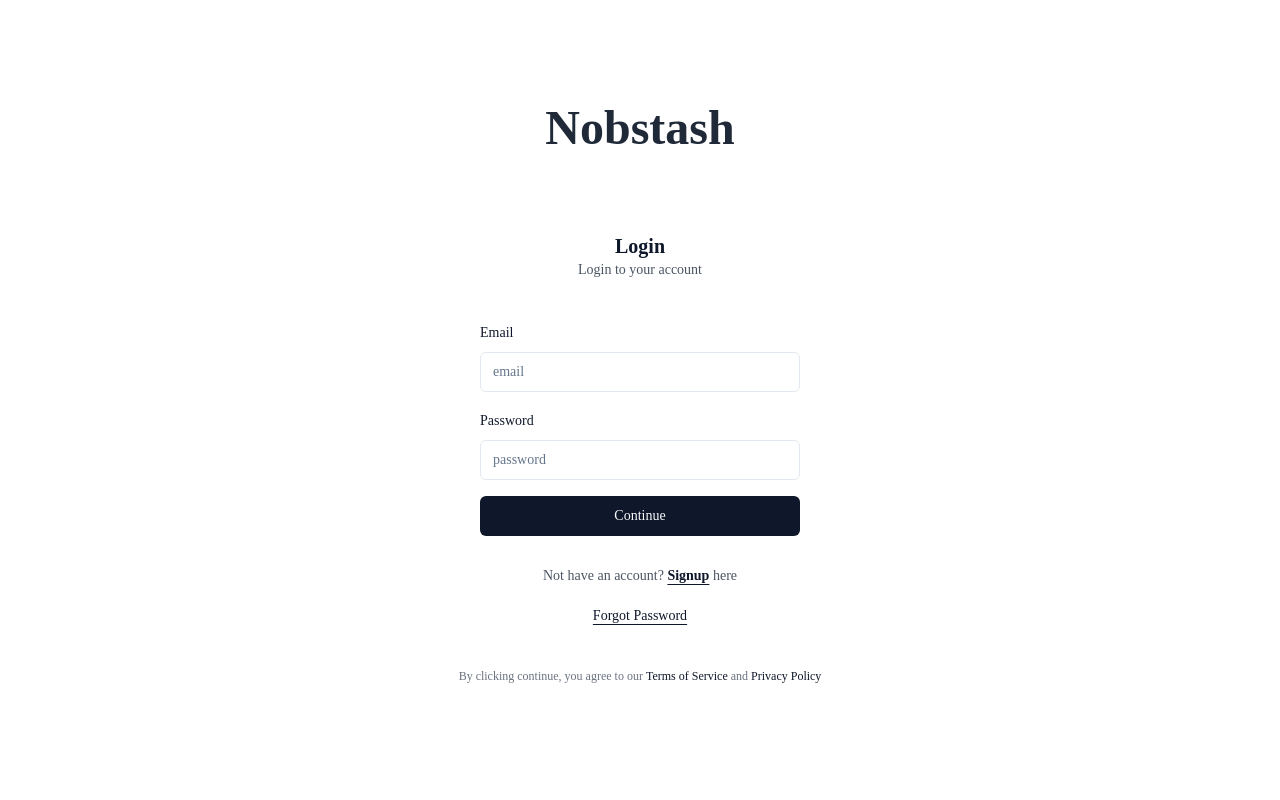
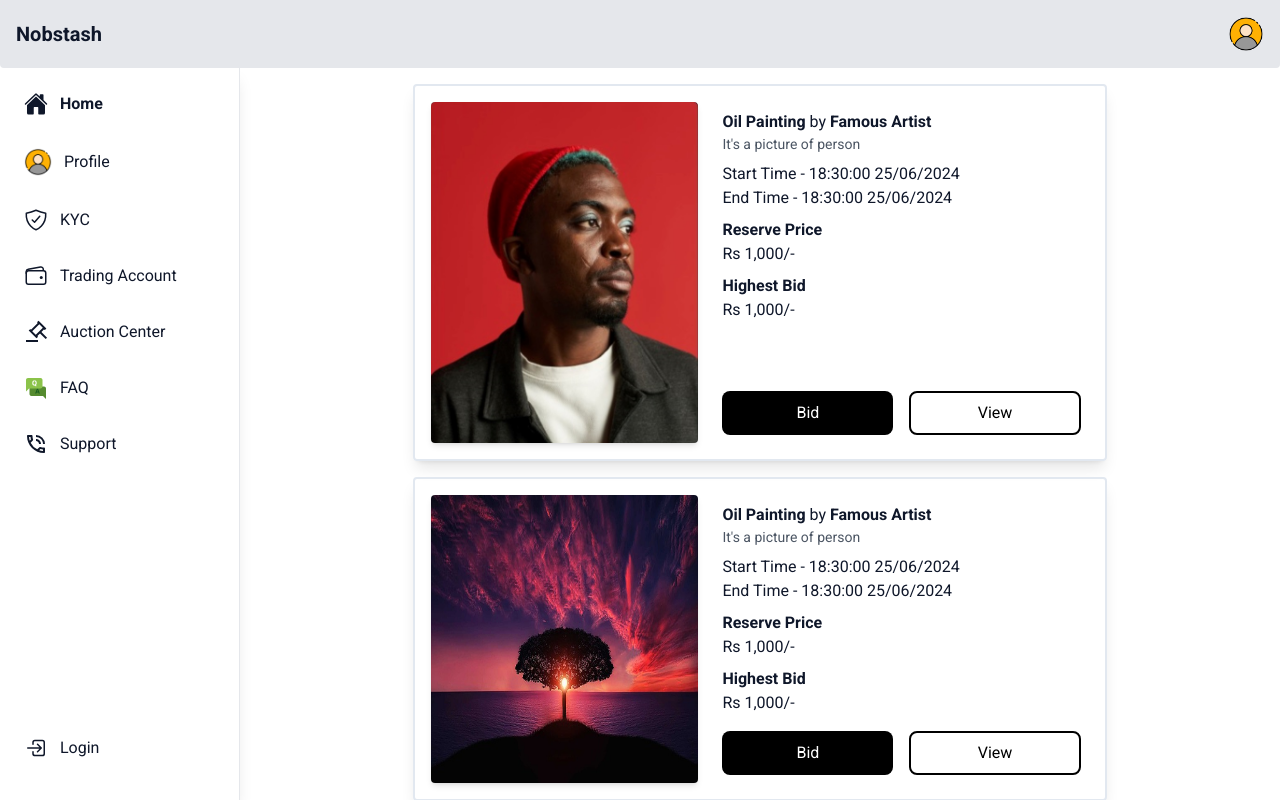
Before and after one commit to DEEPVYAS03/NOBSTASH, a React (Create React App) app in the folder frontend/: page / in a window 1280 px wide. Before the commit this address led to /login. Built offline with nearby package versions, Linux system fonts and the light colour scheme.

Commit message:
Home Page Routing changes

```diff
--- a/frontend/package.json
+++ b/frontend/package.json
@@ -25,6 +25,7 @@
     "react-cookie": "^7.1.4",
     "react-dom": "^18.3.1",
     "react-hook-form": "^7.51.5",
+    "react-hot-toast": "^2.4.1",
     "react-icons": "^5.2.1",
     "react-redux": "^9.1.2",
     "react-router-dom": "^6.23.1",
--- a/frontend/public/index.html
+++ b/frontend/public/index.html
@@ -15,6 +15,8 @@
       user's mobile device or desktop. See https://developers.google.com/web/fundamentals/web-app-manifest/
     -->
     <link rel="manifest" href="%PUBLIC_URL%/manifest.json" />
+    <link href="https://fonts.googleapis.com/css2?family=Roboto:wght@400;500;700&display=swap" rel="stylesheet">
+
     <!--
       Notice the use of %PUBLIC_URL% in the tags above.
       It will be replaced with the URL of the `public` folder during the build.
--- a/frontend/src/App.js
+++ b/frontend/src/App.js
@@ -1,119 +1,82 @@
-import React from 'react';
+import React from "react";
 import {
   BrowserRouter as Router,
   Routes,
   Route,
   Navigate,
-} from 'react-router-dom';
-import useAuth from './redux/dispatch/useAuth';
+} from "react-router-dom";
 
-import SignUp from './pages/Auth/Signup';
-import Login from './pages/Auth/Login';
-import ForgotPassword from './pages/Auth/ForgotPassword';
-import ResetPassword from './pages/Auth/ResetPassword';
+import SignUp from "./pages/Auth/Signup";
+import Login from "./pages/Auth/Login";
+import ForgotPassword from "./pages/Auth/ForgotPassword";
+import ResetPassword from "./pages/Auth/ResetPassword";
 
-import FAQ from './pages/FAQs/FAQ';
-import ManageFAQs from './pages/FAQs/ManageFAQs';
-import AuctionCenter from './pages/AuctionCenter/AuctionCenter';
-import HostAuction from './pages/AuctionCenter/HostAuction';
-import Sidebar from './components/Sidebar';
-import Header from './components/Header';
-import AuctionRegister from './pages/AuctionCenter/AuctionRegister';
-import BiddingHome from './pages/Home/BiddingHome';
-import Home from './pages/Home/Home';
-import Kyc from './pages/Kyc/Kyc';
-import PersistentLogin from './components/PersistentLogin';
-import Profile from './pages/Profile/Profile';
-import { Toaster } from '@/components/ui/sonner';
+import FAQ from "./pages/FAQs/FAQ";
+import ManageFAQs from "./pages/FAQs/ManageFAQs";
+import AuctionCenter from "./pages/AuctionCenter/AuctionCenter";
+import HostAuction from "./pages/AuctionCenter/HostAuction";
+import Sidebar from "./components/Sidebar";
+import Header from "./components/Header";
+import AuctionRegister from "./pages/AuctionCenter/AuctionRegister";
+import BiddingHome from "./pages/Home/BiddingHome";
+import Home from "./pages/Home/Home";
+import Kyc from "./pages/Kyc/Kyc";
+import Profile from "./pages/Profile/Profile";
+import PersistentLogin from "./components/PersistentLogin";
+import { Toaster } from "@/components/ui/sonner";
+import Trading from "./pages/Trading";
+import Support from "./Support";
+import useAuth from "./redux/dispatch/useAuth";
+import { useState } from "react";
 
 const AppRoutes = () => {
   const { auth } = useAuth();
+  const [isSidebarOpen, setIsSidebarOpen] = useState(false);
 
-  if (!auth.token && auth.error) {
+  const toggleSidebar = () => {
+    setIsSidebarOpen(!isSidebarOpen);
+  };
+
   return (
     <Routes>
-        <Route
-          path="/login"
-          element={<Login />}
-        />
-        <Route
-          path="/signup"
-          element={<SignUp />}
-        />
-        <Route
-          path="/forgot-password"
-          element={<ForgotPassword />}
-        />
-        <Route
-          path="/reset-password"
-          element={<ResetPassword />}
-        />
+      <Route path="/login" element={<Login />} />
+      <Route path="/signup" element={<SignUp />} />
+      <Route path="/forgot-password" element={<ForgotPassword />} />
+      <Route path="/reset-password" element={<ResetPassword />} />
       <Route
         path="*"
-          element={<Navigate to="/login" />}
-        />
-      </Routes>
-    );
-  }
-
-  return (
+        element={
           <>
-      <Header />
+            <Header toggleSidebar={toggleSidebar} />
             <div className="flex flex-1 overflow-hidden">
-        <Sidebar />
+              <Sidebar isOpen={isSidebarOpen} toggleSidebar={toggleSidebar} />
               <div className="flex-1 overflow-auto">
                 <Routes>
-            <Route element={<PersistentLogin />}>
-              <Route
-                path="/faq"
-                element={<FAQ />}
-              />
-              <Route
-                path="/profile"
-                element={<Profile />}
-              />
-              <Route
-                path="/manage-faqs"
-                element={<ManageFAQs />}
-              />
-              <Route
-                path="/center"
-                element={<AuctionCenter />}
-              />
-              <Route
-                path="/host"
-                element={<HostAuction />}
-              />
-              <Route
-                path="/auction-register"
-                element={<AuctionRegister />}
-              />
-              <Route
-                path="/home"
-                element={<Home />}
-              />
-              <Route
-                path="/"
-                element={<Home />}
-              />
-
-              <Route
-                path="/kyc"
-                element={<Kyc />}
-              />
-              <Route
-                path="/home-bidding"
-                element={<BiddingHome />}
-              />
-            </Route>
-            <Route
-              path="*"
-              element={<Navigate to="/" />}
-            />
+                  <Route path="/" element={<Home />} />
+                  {auth.user ? (
+                    <>
+                      <Route path="/faq" element={<FAQ />} />
+                      <Route path="/profile" element={<Profile />} />
+                      <Route path="/manage-faqs" element={<ManageFAQs />} />
+                      <Route path="/center" element={<AuctionCenter />} />
+                      <Route path="/host" element={<HostAuction />} />
+                      <Route path="/auction-register" element={<AuctionRegister />} />
+                      <Route path="/kyc" element={<Kyc />} />
+                      <Route path="/home-bidding" element={<BiddingHome />} />
+                      <Route path="/trading" element={<Trading />} />
+                      <Route path="/support" element={<Support />} />
+                      <Route path="*" element={<Navigate to="/" />} />
+                    </>
+                  ) : (
+                    <Route path="*" element={<Navigate to="/" />} />
+                  )}
                 </Routes>
               </div>
             </div>
           </>
+        }
+      />
+    </Routes>
   );
 };
 
@@ -121,11 +84,7 @@ const App = () => (
   <Router>
     <div className="flex flex-col h-screen">
       <AppRoutes />
-      <Toaster
-        position="top-right"
-        richColors={true}
-        theme="light"
-      />
+      <Toaster position="top-right" richColors={true} theme="light" />
     </div>
   </Router>
 );
--- /dev/null
+++ b/frontend/src/Support.jsx
@@ -0,0 +1,11 @@
+import React from 'react'
+
+const Support = () => {
+  return (
+    <div>
+
+    </div>
+  )
+}
+
+export default Support
--- a/frontend/src/components/Sidebar.jsx
+++ b/frontend/src/components/Sidebar.jsx
@@ -9,23 +9,29 @@ import {
   IoWallet,
   IoLogOutOutline,
   IoLogOut,
+  IoLogInOutline,
 } from 'react-icons/io5';
 import profileImage from '../assets/profile.png';
 import { FcFaq } from 'react-icons/fc';
 import { MdOutlinePhoneInTalk, MdPhoneInTalk } from 'react-icons/md';
 import { RiAuctionFill, RiAuctionLine } from 'react-icons/ri';
 import useAuth from '@/redux/dispatch/useAuth';
+import { Toaster, toast } from 'react-hot-toast';
 
 const Sidebar = ({ isOpen, toggleSidebar }) => {
-  const [activeItem, setActiveItem] = useState('');
+  const [activeItem, setActiveItem] = useState('home');
   const navigate = useNavigate();
-  const { logoutUser } = useAuth();
+  const { logoutUser, auth } = useAuth();
 
   const handleItemClick = (item, path) => {
+    if (!auth.user && ['profile', 'kyc', 'trading', 'center', 'faq', 'support'].includes(item)) {
+      toast.error('You need to login first');
+    } else {
       setActiveItem(item);
       navigate(path);
       if (window.innerWidth < 640) {
         toggleSidebar(); // Close sidebar on item click for small screens
+      }
     }
   };
 
@@ -40,7 +46,7 @@ const Sidebar = ({ isOpen, toggleSidebar }) => {
           className={`flex items-center cursor-pointer ${
             activeItem === 'home' ? 'font-bold' : 'hover:font-bold'
           }`}
-          onClick={() => handleItemClick('home', '/home')}
+          onClick={() => handleItemClick('home', '/')}
         >
           {activeItem === 'home' ? <IoHome className="text-2xl" /> : <IoHomeOutline className="text-2xl" />}
           <span className="ml-3 hidden lg:inline">Home</span>
@@ -101,6 +107,7 @@ const Sidebar = ({ isOpen, toggleSidebar }) => {
         </div>
       </div>
       <div className="absolute bottom-0 left-0 w-full p-6 pb-10">
+        {auth.user ? (
           <div
             className={`flex items-center cursor-pointer ${
               activeItem === 'logout' ? 'font-bold' : 'hover:font-bold'
@@ -114,7 +121,22 @@ const Sidebar = ({ isOpen, toggleSidebar }) => {
             {activeItem === 'logout' ? <IoLogOut className="text-2xl" /> : <IoLogOutOutline className="text-2xl" />}
             <span className="ml-3 hidden lg:inline">Logout</span>
           </div>
+        ) : (
+          <div
+            className={`flex items-center cursor-pointer ${
+              activeItem === 'login' ? 'font-bold' : 'hover:font-bold'
+            }`}
+            onClick={() => {
+              setActiveItem('login');
+              navigate('/login');
+            }}
+          >
+            <IoLogInOutline className="text-2xl" />
+            <span className="ml-3 hidden lg:inline">Login</span>
           </div>
+        )}
+      </div>
+      <Toaster position="top-right" reverseOrder={false} />
     </div>
   );
 };
--- /dev/null
+++ b/frontend/src/pages/Trading.jsx
@@ -0,0 +1,11 @@
+import React from 'react'
+
+const Trading = () => {
+  return (
+    <div>
+
+    </div>
+  )
+}
+
+export default Trading
--- a/frontend/tailwind.config.js
+++ b/frontend/tailwind.config.js
@@ -54,7 +54,7 @@ module.exports = {
         sm: "calc(var(--radius) - 4px)",
       },
       fontFamily: {
-        sans: ["var(--font-sans)", ...fontFamily.sans],
+        sans: ['Roboto', 'sans-serif'],
       },
       keyframes: {
         "accordion-down": {
```
Also changed, not shown: 1 other file (tests, documents, lock files or other folders). Lines whose indentation alone changed are shown as unchanged.
